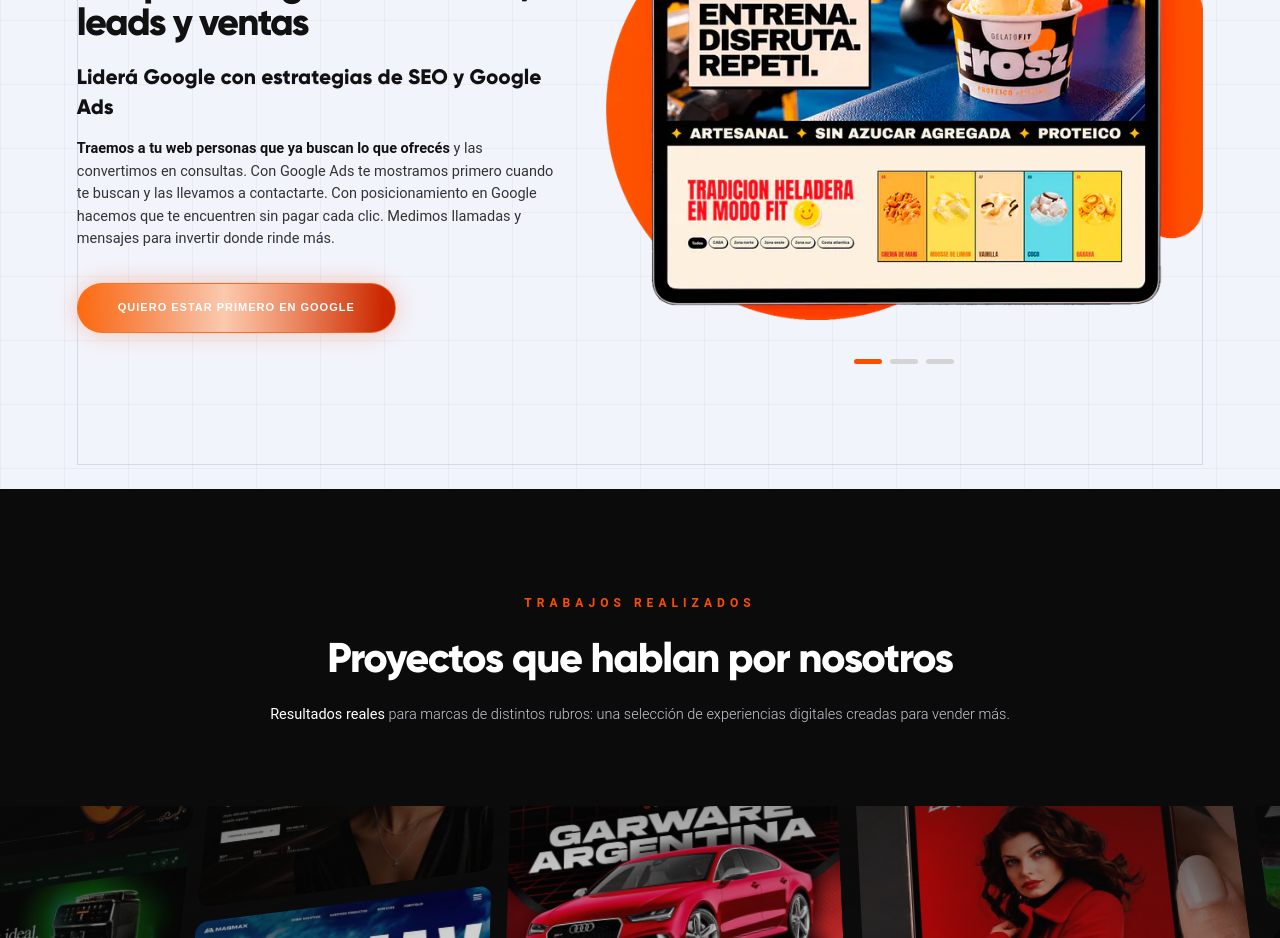
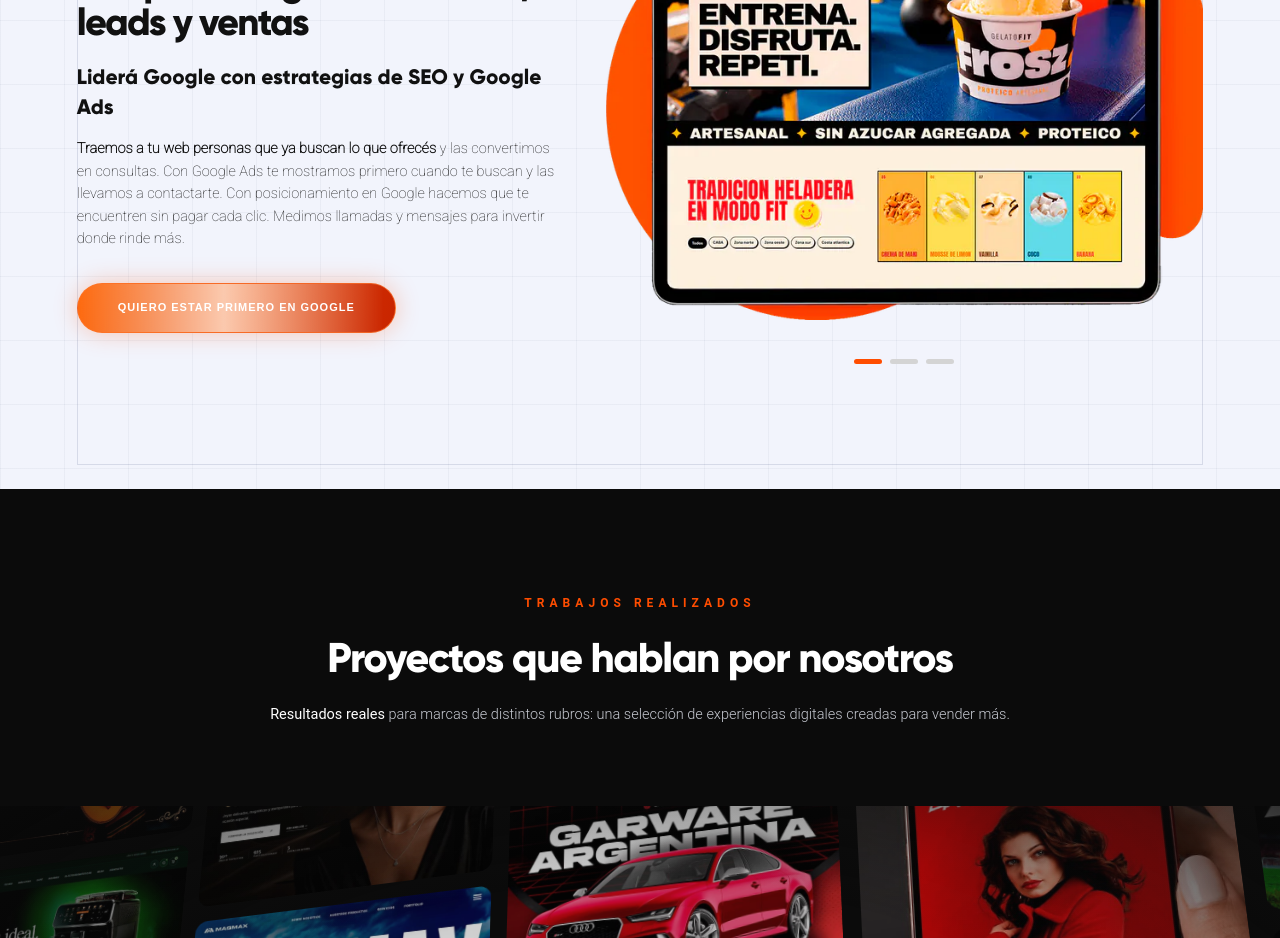
Before and after one commit to ideamosestudio/ideamosdemo, a Next.js app: page / in a window 1280 px wide. Shown: the part 3020-3958 px from the top of the page. Built offline with nearby package versions, Linux system fonts and the light colour scheme.

Commit message:
Probar Roboto Thin en parrafo Google

```diff
--- a/app/home-google-pilot.css
+++ b/app/home-google-pilot.css
@@ -1,3 +1,11 @@
+@font-face{
+  font-family:"Roboto Thin Pilot";
+  src:url("/fonts/roboto-thin-latin.woff2") format("woff2");
+  font-style:normal;
+  font-weight:100;
+  font-display:swap;
+}
+
 /*
  * Home / Google pilot: mirror the Prices heading on desktop and keep the
  * supporting copy on an 8px-based vertical rhythm. Mobile keeps its existing
@@ -27,8 +35,10 @@
   #site-root .home-page .google-content .body-copy{
     max-width:650px!important;
     margin:0!important;
+    color:#111!important;
+    font-family:"Roboto Thin Pilot","Roboto",Arial,sans-serif!important;
     font-size:15px!important;
-    font-weight:400!important;
+    font-weight:100!important;
     line-height:1.65!important;
   }
 
```
Also changed, not shown: public/fonts/roboto-thin-latin.woff2 (added).
